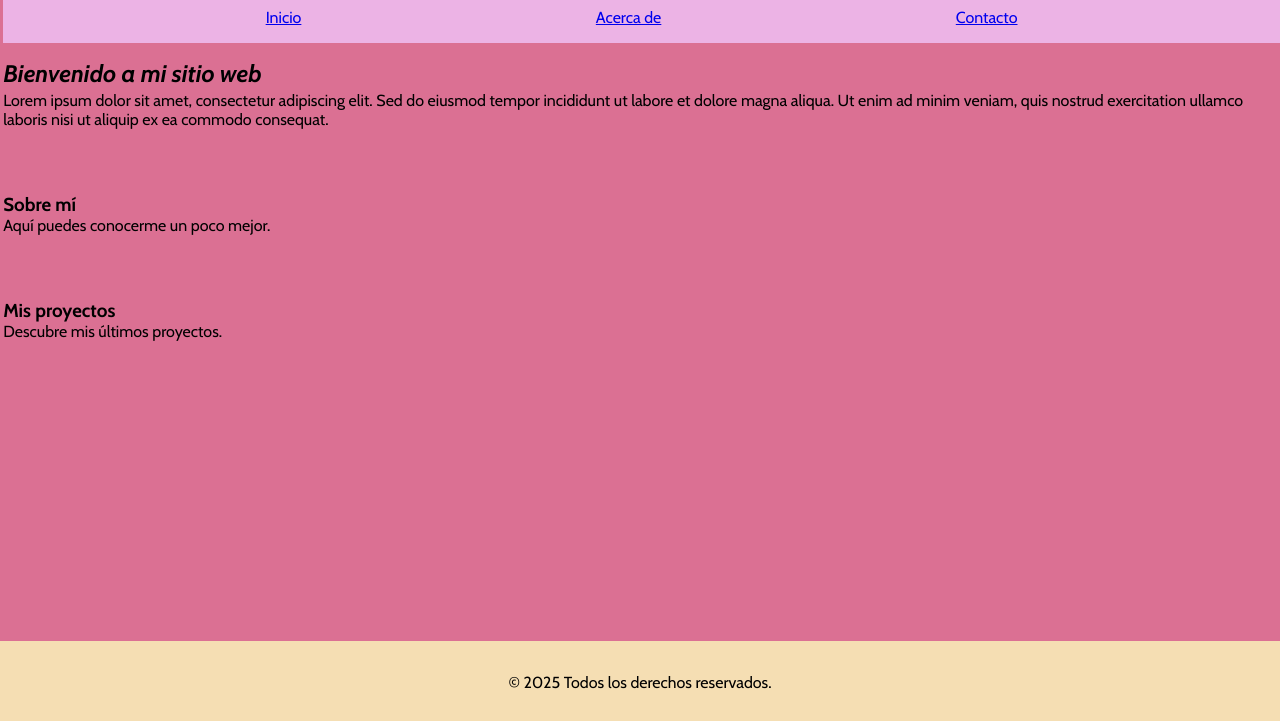
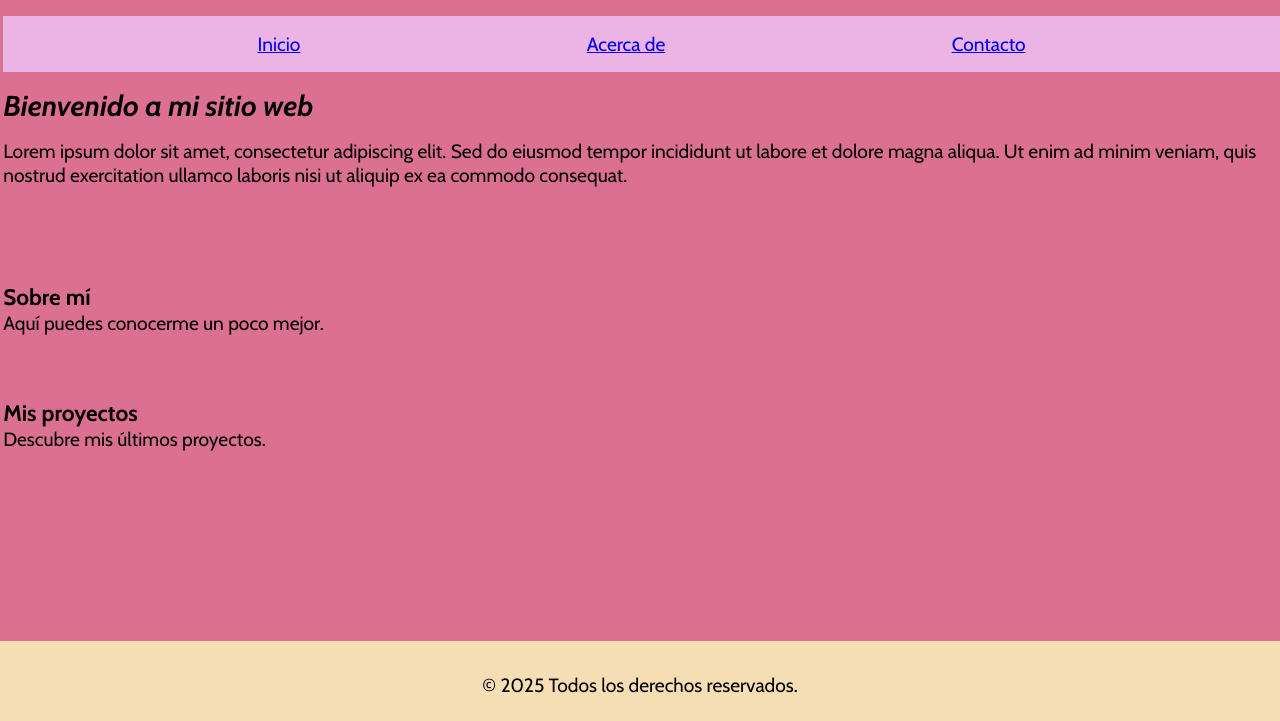
Before and after one commit to TICAMOLINA/desafio-12-ejercicio-a, a website built with Vite: page index.html in a window 1280 px wide. Shown: the part 79-800 px from the top of the page. Built offline with nearby package versions, Linux system fonts and the light colour scheme; a web font is replaced by a local one.

Commit message:
Finalizado estilos para el tamaño large

```diff
--- a/index.html
+++ b/index.html
@@ -43,7 +43,7 @@
       <p>Aquí puedes conocerme un poco mejor.</p>
     </section>
 
-    <section class="proyect-content">
+    <section class="project-content">
       <h3>Mis proyectos</h3>
       <p>Descubre mis últimos proyectos.</p>
     </section>
--- a/src/sass/layout/_header.scss
+++ b/src/sass/layout/_header.scss
@@ -109,4 +109,8 @@
             justify-content: space-evenly;
         }
     }
+
+    @media screen and (min-width: 992px) {
+        margin-top: 1rem;
+       }
 }
--- a/src/sass/layout/_main.scss
+++ b/src/sass/layout/_main.scss
@@ -12,9 +12,23 @@
         margin-top: 4rem;
     }
 
-    .proyect-content {
+    .project-content {
         margin-top: 4rem;
     }
+
+    @media screen and (min-width: 992px) {
+        & h2 {
+            margin-bottom: 1rem
+        }
+
+        & .web-content {
+            margin-top: 6rem;
+        }
+
+        & .proyect-content {
+            margin-top: 6rem;
+        }
+}
 }
 
 .lateral-bar {
--- a/src/sass/style.scss
+++ b/src/sass/style.scss
@@ -7,5 +7,9 @@
 body {
     background-color: palevioletred;
     height: 100%;
-    margin-left: 0.2rem
+    margin-left: 0.2rem;
+
+    @media screen and (min-width: 992px) {
+        font-size: 1.2em;
+    }
 }
```
